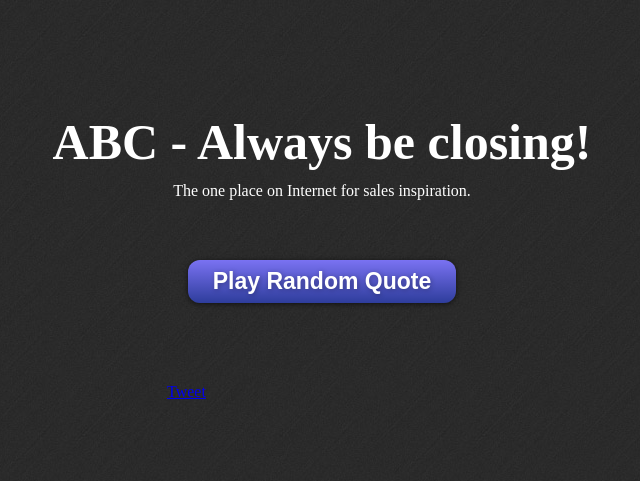
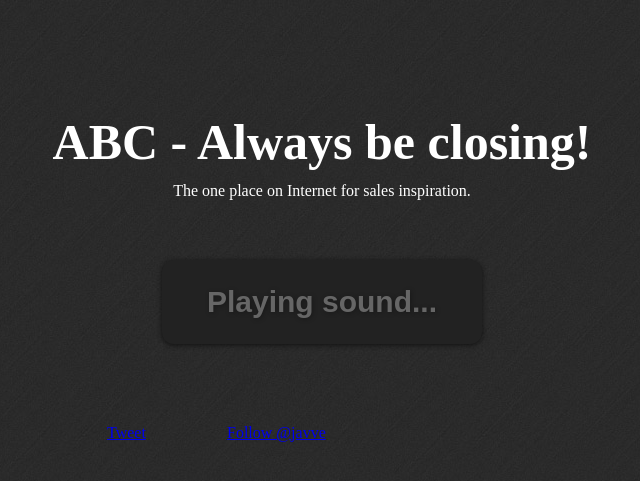
Before and after one commit to javve/rack-project-template, a Sinatra app: page / in a window 1280 px wide. Shown: the top 481 px of the page, without its empty margins (318-958 px from the left). Run offline with Sinatra, Linux system fonts and the light colour scheme; some libraries are stand-ins or nearby versions; some web fonts are replaced.

Commit message:
Better design, remove bad quotes

```diff
--- a/public/index.html
+++ b/public/index.html
@@ -47,13 +47,17 @@
     <p class="tagline">The one place on Internet for sales inspiration.</p>
 
 
-  <p id="play">Play Random Quote</p>
+  <button id="play">Play Random Sale Quote</button>
 
     <div class="share">
         <div class="share-btn">
             <a href="https://twitter.com/share" class="twitter-share-button"
                 data-text="It's closing week. Remember: ABC, ALWAYS BE CLOSING! By @javve"
                 data-hashtags="abc">Tweet</a>
+        </div>
+
+        <div class="share-btn">
+            <a href="https://twitter.com/javve" class="twitter-follow-button" data-show-count="false">Follow @javve</a>
         </div>
 
         <div class="share-btn">
@@ -72,10 +76,8 @@
     <script src="javascripts/soundmanager2-nodebug-jsmin.js"></script>
     <script src="javascripts/scripts.js"></script>
 
-    <!-- Twitter -->
+    <!-- Social -->
     <script>!function(d,s,id){var js,fjs=d.getElementsByTagName(s)[0];if(!d.getElementById(id)){js=d.createElement(s);js.id=id;js.src="http://platform.twitter.com/widgets.js";fjs.parentNode.insertBefore(js,fjs);}}(document,"script","twitter-wjs");</script>
-
-    <!-- Google Plus -->
     <script type="text/javascript">
         (function() {
             var po = document.createElement('script'); po.type = 'text/javascript'; po.async = true;
@@ -83,8 +85,6 @@
             var s = document.getElementsByTagName('script')[0]; s.parentNode.insertBefore(po, s);
         })();
     </script>
-
-    <!-- Facebook -->
     <div id="fb-root"></div>
     <script>
         (function(d, s, id) {
--- a/public/javascripts/scripts.js
+++ b/public/javascripts/scripts.js
@@ -1,11 +1,23 @@
-var sounds = {};
+var sounds = {},
+    playBtn = document.getElementById('play'),
+    numberOfQuotes = 38;
+
+function disableButton() {
+    playBtn.disabled = true;
+    playBtn.innerHTML = "Playing sound...";
+}
+function enableButton() {
+    playBtn.disabled = false;
+    playBtn.innerHTML = "Play Random Sale Quote";
+}
 
 function playSound(nr) {
-    nr = nr || Math.floor(Math.random()*42) + 1;
+    nr = nr || Math.floor(Math.random()*38) + 1;
     hash.add({ quote: nr });
     var name = 'mp3'+nr;
+    disableButton();
     if (sounds[name]) {
-        sounds[name].play();
+        sounds[name].play({ onfinish:enableButton });
     } else {
         soundManager.createSound({
             id: name,
@@ -14,7 +26,7 @@
             autoPlay: false,
             onload: function() {
                 sounds[name] = this;
-                this.play();
+                this.play({ onfinish:enableButton });
             },
             volume: 50
         });
@@ -34,6 +46,6 @@
         playSound(nr);
     }
 });
-document.getElementById('play').addEventListener("click", function() {
+playBtn.addEventListener("click", function() {
     playSound();
 }, false);
--- a/public/stylesheets/style.css
+++ b/public/stylesheets/style.css
@@ -20,33 +20,50 @@
     margin:0 auto 80px;
     display: inline-block;
   font-family: Arial;
-  color: #ffffff;
-  font-size: 23px;
-  padding-top: 8px;
-  padding-right: 25px;
-  padding-bottom: 8px;
-  padding-left: 25px;
+  color: #ddd;
+  font-size: 30px;
+  padding-top: 25px;
+  padding-right: 45px;
+  padding-bottom: 25px;
+  padding-left: 45px;
   text-decoration: none;
   -webkit-border-radius: 12px;
   -moz-border-radius: 12px;
   -webkit-box-shadow: 0px 1px 5px #111;
   -moz-box-shadow: 0px 1px 5px #111;
   text-shadow: 1px 1px 5px rgba(0,0,0,0.3);
-  border: solid #1b2763 0px;
-  background: -webkit-gradient(linear, 0 0, 0 100%, from(#7a72f2), to(#2e3d9c));
-  background: -moz-linear-gradient(top, #7a72f2, #2e3d9c);
+  border: solid #111 0px;
+  background: -webkit-gradient(linear, 0 0, 0 100%, from(#444), to(#222));
+  background: -moz-linear-gradient(top, #444, #222);
+  background-color: #222;
+  background-repeat: repeat-x;
   font-weight: bold;
     cursor: pointer;
     cursor: hand;
+
+      -webkit-transition: all 0.3s ease-out;  /* Safari 3.2+, Chrome */
+     -moz-transition: all 0.3s ease-out;  /* Firefox 4-15 */
+       -o-transition: all 0.3s ease-out;  /* Opera 10.5–12.00 */
+          transition: all 0.3s ease-out;  /* Firefox 16+, Opera 12.50+ */
 }
 #play:hover {
-  background: #5e4bad;
+  background-position:0 -30px;
+  color:#fff;
+}
+#play[disabled] {
+    background:none;
+    background-color:#222;
+    color:#666;
+}
+#play[disabled]:hover {
+  background-position:0 0;
+    color:#666;
 }
 
 .share {
     margin:0 auto;
     width:500px;
-    padding-left:190px;
+    padding-left:70px;
 }
 .share .share-btn {
     text-align: left;
```
Also changed, not shown: 10 other files.
